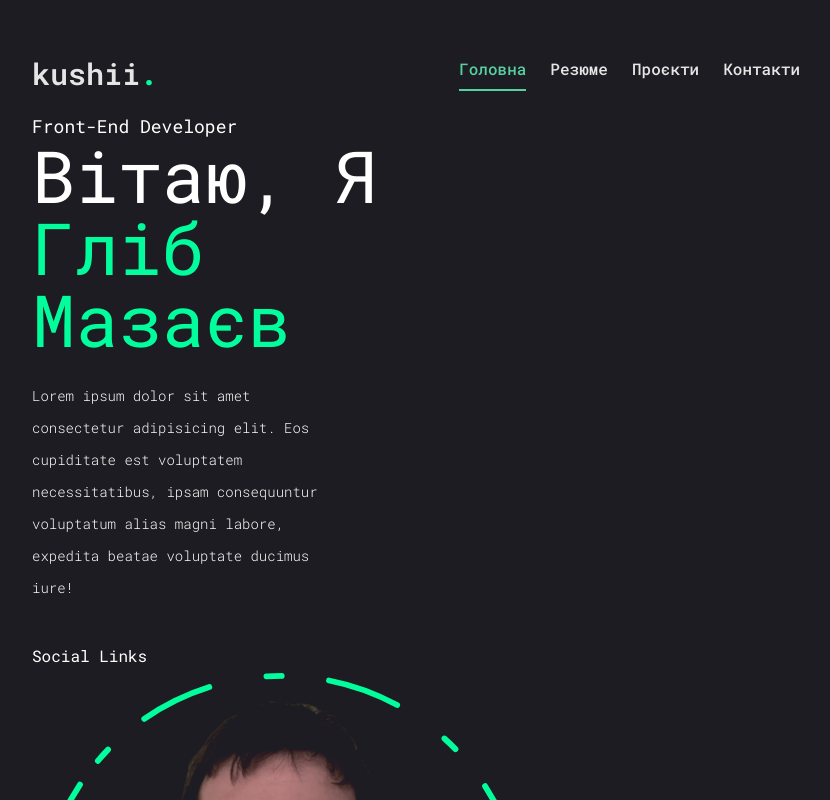
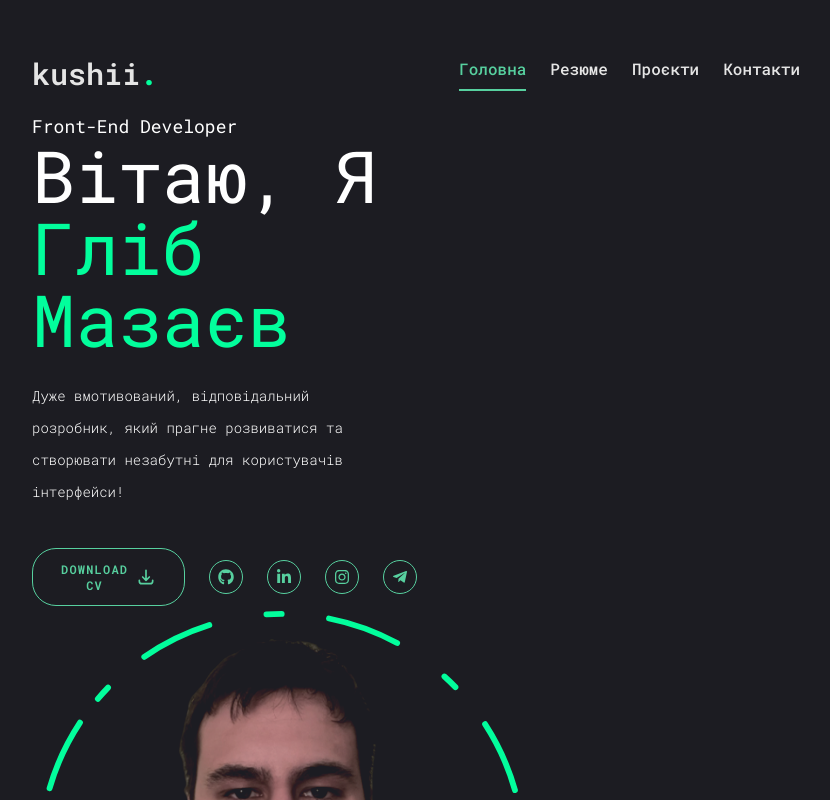
Before and after one commit to hlibit/site-cv, a React (Vite) app: page /home in a window 1280 px wide. Shown: the top 800 px of the page, without its empty margins (224-1054 px from the left). Built offline with nearby package versions, Linux system fonts and the light colour scheme.

Commit message:
v0.2.0
HomePage-[100], ContactPage-[100?]

```diff
--- a/package.json
+++ b/package.json
@@ -13,6 +13,7 @@
     "motion": "^12.0.6",
     "react": "^18.3.1",
     "react-dom": "^18.3.1",
+    "react-icons": "^5.4.0",
     "react-router": "^7.1.3"
   },
   "devDependencies": {
--- /dev/null
+++ b/src/components/contactPageComps/ContactBlock.jsx
@@ -0,0 +1,35 @@
+import Row from "../../ui/Row";
+
+const hoverStyles =
+  "after:absolute after:bottom-0 after:left-0 after:bottom-[-3px] after:h-[2px] after:w-0 after:bg-text-darkGreen after:transition-all after:duration-300 hover:scale-105 hover:transition-all hover:duration-300 hover:after:w-full";
+
+function ContactBlock({ image, href, label, children }) {
+  return (
+    <Row type="horizontal" className="gap-6 px-3 outline-2">
+      <Row
+        type="horizontal"
+        className="h-20 w-20 justify-center rounded-md bg-background-secondary text-text-darkGreen"
+      >
+        {image}
+      </Row>
+      <Row>
+        <span className="text-text-dark">{label}</span>
+        {href ? (
+          <a
+            href={href}
+            rel="noopener noreferrer"
+            className={`relative text-text-primary ${hoverStyles}`}
+          >
+            {children}
+          </a>
+        ) : (
+          <span className={`relative text-text-primary ${hoverStyles}`}>
+            {children}
+          </span>
+        )}
+      </Row>
+    </Row>
+  );
+}
+
+export default ContactBlock;
--- a/src/components/homePageComps/Legend.jsx
+++ b/src/components/homePageComps/Legend.jsx
@@ -10,10 +10,9 @@ function Legend() {
       <Heading as="h0">
         <span className="text-text-lightGreen">Гліб Мазаєв</span>
       </Heading>
-      <div className="mt-6 max-w-[80%] text-sm font-light leading-8">
-        Lorem ipsum dolor sit amet consectetur adipisicing elit. Eos cupiditate
-        est voluptatem necessitatibus, ipsam consequuntur voluptatum alias magni
-        labore, expedita beatae voluptate ducimus iure!
+      <div className="mt-6 max-w-[90%] text-sm font-light leading-8">
+        Дуже вмотивований, відповідальний розробник, який прагне розвиватися та
+        створювати незабутні для користувачів інтерфейси!
       </div>
       <SocialLinks />
     </Row>
--- a/src/components/homePageComps/SocialLinks.jsx
+++ b/src/components/homePageComps/SocialLinks.jsx
@@ -1,5 +1,59 @@
+import Button from "../../ui/Button";
+import Row from "../../ui/Row";
+import { moveByOuterLink } from "../../utils/helpers";
+import { HiOutlineDownload } from "react-icons/hi";
+import { FaGithub } from "react-icons/fa";
+import { FaLinkedinIn } from "react-icons/fa";
+import { FaInstagram } from "react-icons/fa";
+import { FaTelegramPlane } from "react-icons/fa";
+
 function SocialLinks() {
-  return <div className="mt-10">Social Links</div>;
+  return (
+    <Row type="horizontal" className="mt-10 gap-6">
+      <Button
+        type="outlined"
+        onClick={() => moveByOuterLink("https://www.youtube.com/")}
+      >
+        <Row type="horizontal" className="gap-2">
+          Download CV
+          <span>
+            <HiOutlineDownload size={20} />
+          </span>
+        </Row>
+      </Button>
+      {/* Social Links */}
+      <Button
+        type="social"
+        onClick={() => moveByOuterLink("https://github.com/hlibit")}
+      >
+        <FaGithub size={16} />
+      </Button>
+      <Button
+        type="social"
+        onClick={() =>
+          moveByOuterLink("https://www.linkedin.com/in/kushii-hlib/")
+        }
+      >
+        <FaLinkedinIn size={16} />
+      </Button>
+      <Button
+        type="social"
+        onClick={() =>
+          moveByOuterLink(
+            "https://www.instagram.com/kushd1et?igsh=a2JrdXZwNWNqdDJ2&utm_source=qr",
+          )
+        }
+      >
+        <FaInstagram size={16} />
+      </Button>
+      <Button
+        type="social"
+        onClick={() => moveByOuterLink("https://t.me/hlibbb")}
+      >
+        <FaTelegramPlane size={16} />
+      </Button>
+    </Row>
+  );
 }
 
 export default SocialLinks;
--- a/src/pages/ContactPage.jsx
+++ b/src/pages/ContactPage.jsx
@@ -1,5 +1,38 @@
+import ContactBlock from "../components/contactPageComps/ContactBlock";
+import Row from "../ui/Row";
+import { FaPhoneAlt } from "react-icons/fa";
+import { IoMail } from "react-icons/io5";
+import { FaLocationDot } from "react-icons/fa6";
+import AnimatedBox from "../ui/AnimatedBox";
+
 function ContactPage() {
-  return <div>Contacts</div>;
+  return (
+    <Row type="horizontal" className="justify-between">
+      <AnimatedBox delay={0.5}>
+        <ContactBlock
+          label="Телефон"
+          href="tel:+380673760282"
+          image={<FaPhoneAlt size={30} />}
+        >
+          +38 (067) 376 02 82
+        </ContactBlock>
+      </AnimatedBox>
+      <AnimatedBox delay={0.8}>
+        <ContactBlock
+          label="Пошта"
+          href="mailto:hlibm2001@gmail.com"
+          image={<IoMail size={38} />}
+        >
+          hlibm2001@gmail.com
+        </ContactBlock>
+      </AnimatedBox>
+      <AnimatedBox delay={0.3}>
+        <ContactBlock label="Адреса" image={<FaLocationDot size={38} />}>
+          Україна, Київ
+        </ContactBlock>
+      </AnimatedBox>
+    </Row>
+  );
 }
 
 export default ContactPage;
--- /dev/null
+++ b/src/ui/Button.jsx
@@ -0,0 +1,17 @@
+const types = {
+  outlined: "rounded-3xl px-7 py-3 text-text-darkGreen",
+  social: "rounded-full p-2 text-text-darkGreen",
+};
+
+const baseQuery =
+  "border-[0.5px] cursor-pointer  border-text-darkGreen text-xs font-semibold uppercase tracking-widest transition-all duration-300  hover:scale-105";
+
+function Button({ type, onClick, children }) {
+  return (
+    <button onClick={onClick} className={baseQuery + " " + types[type]}>
+      {children}
+    </button>
+  );
+}
+
+export default Button;
--- a/src/ui/Heading.jsx
+++ b/src/ui/Heading.jsx
@@ -8,7 +8,7 @@ const asObj = {
 };
 
 function Heading({ as, children }) {
-  if (as) return <div className={asObj[as]}>{children}</div>;
+  return <div className={asObj[as]}>{children}</div>;
 }
 
 export default Heading;
--- /dev/null
+++ b/src/utils/helpers.js
@@ -0,0 +1,3 @@
+export function moveByOuterLink(link) {
+  return window.open(link);
+}
--- a/tailwind.config.js
+++ b/tailwind.config.js
@@ -13,7 +13,7 @@ export default {
         },
         text: {
           primary: "#e5e5e5",
-          dark: "#d4d4d4",
+          dark: "#8E8D94",
           lightGreen: "#02FE9C",
           darkGreen: "#57D09F",
         },
```
Also changed, not shown: 1 other file (tests, documents, lock files or other folders).
